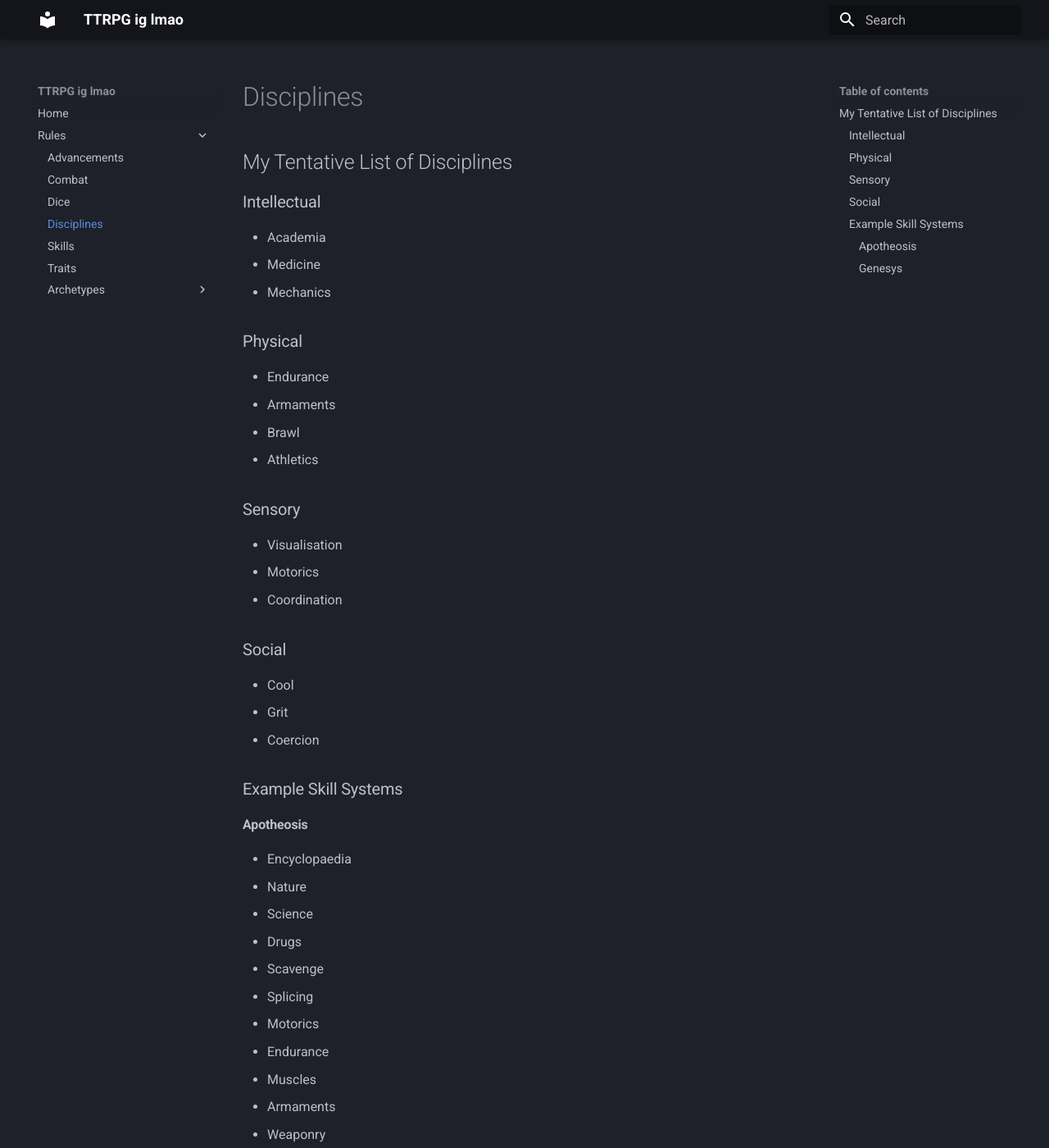
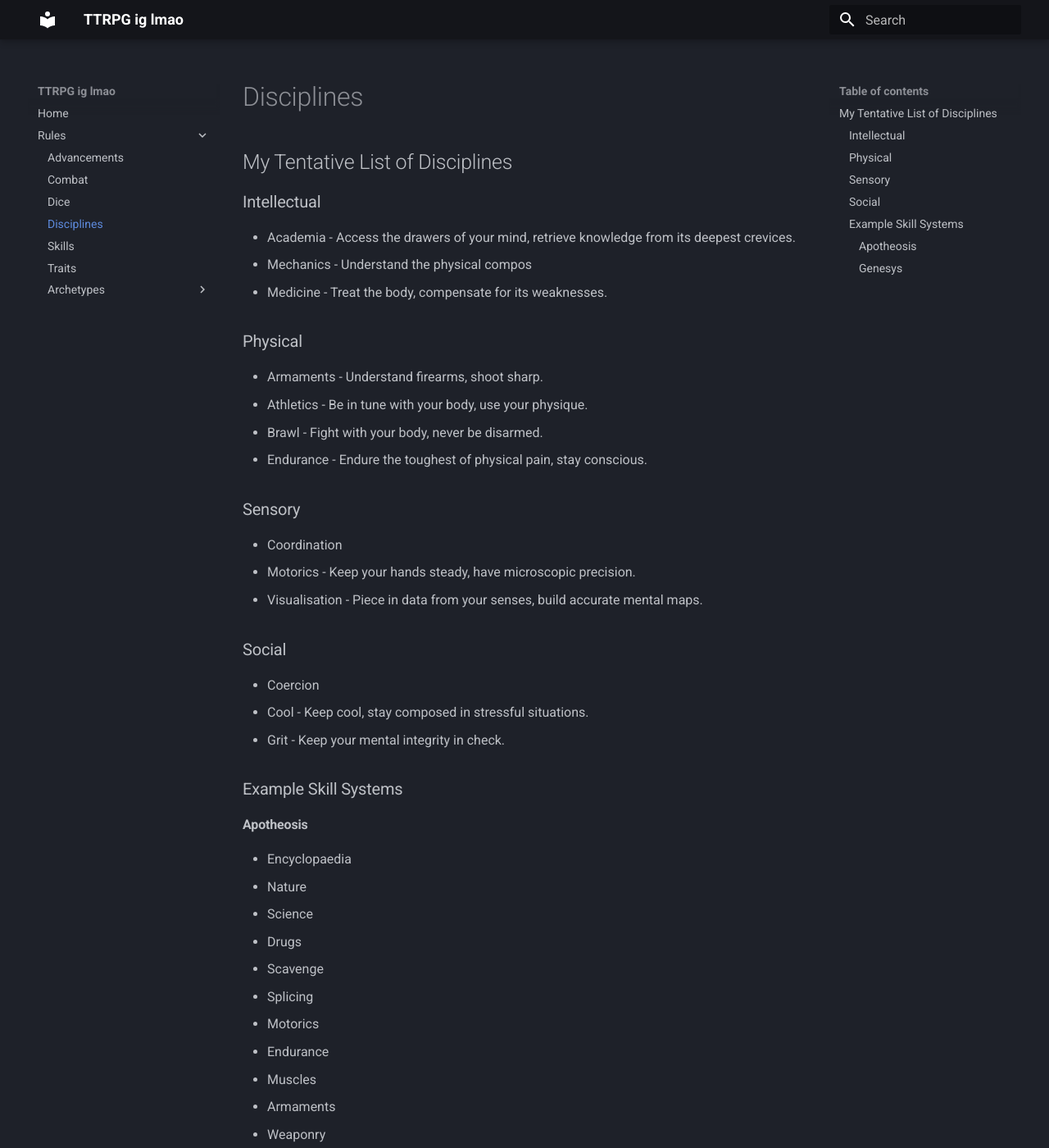
Before and after one commit to ProbablyIly/UnnamedTTRPG, an MkDocs documentation site: the page built from docs/Rules/Disciplines.md, in a window 1280 px wide and 1400 px high. Shown: the whole window at 82% size. Built offline with MkDocs 1.6.1 and Material for MkDocs 9.7.7, drawn with Linux system fonts in a browser that asks for light colours; comment, search, counter and statistics services are not loaded.

Commit message:
vault backup: 2025-11-13 18:56:05

```diff
--- a/docs/Rules/Disciplines.md
+++ b/docs/Rules/Disciplines.md
@@ -1,21 +1,21 @@
 ## My Tentative List of Disciplines
 ### Intellectual
-- Academia
-- Medicine
-- Mechanics
+- Academia - Access the drawers of your mind, retrieve knowledge from its deepest crevices.
+- Mechanics - Understand the physical compos
+- Medicine - Treat the body, compensate for its weaknesses.
 ### Physical
-- Endurance
-- Armaments
-- Brawl
-- Athletics
+- Armaments - Understand firearms, shoot sharp.
+- Athletics - Be in tune with your body, use your physique.
+- Brawl - Fight with your body, never be disarmed.
+- Endurance - Endure the toughest of physical pain, stay conscious.
 ### Sensory
-- Visualisation
-- Motorics
 - Coordination
+- Motorics - Keep your hands steady, have microscopic precision.
+- Visualisation - Piece in data from your senses, build accurate mental maps.
 ### Social
-- Cool
-- Grit
 - Coercion
+- Cool - Keep cool, stay composed in stressful situations.
+- Grit - Keep your mental integrity in check.
 ### Example Skill Systems
 #### Apotheosis
 - Encyclopaedia
```
